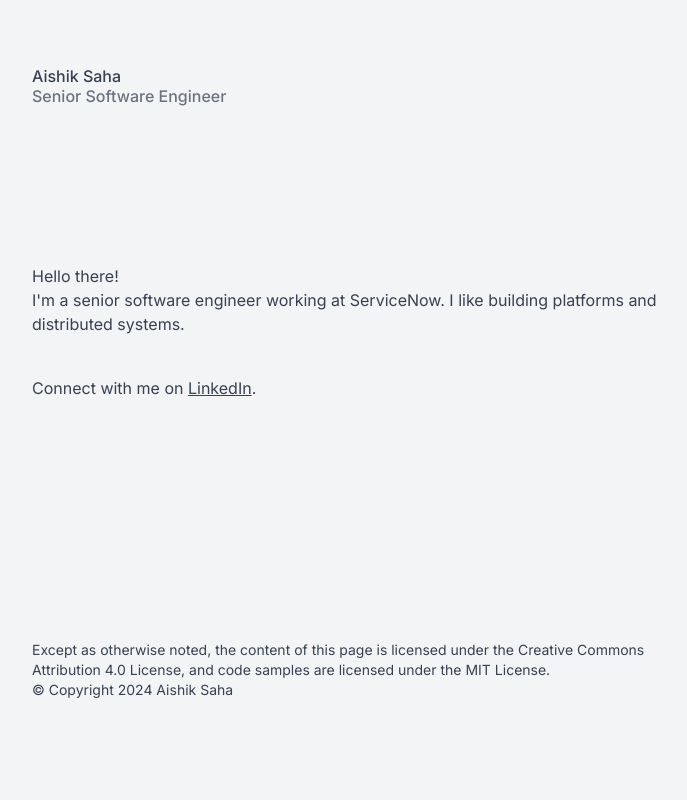
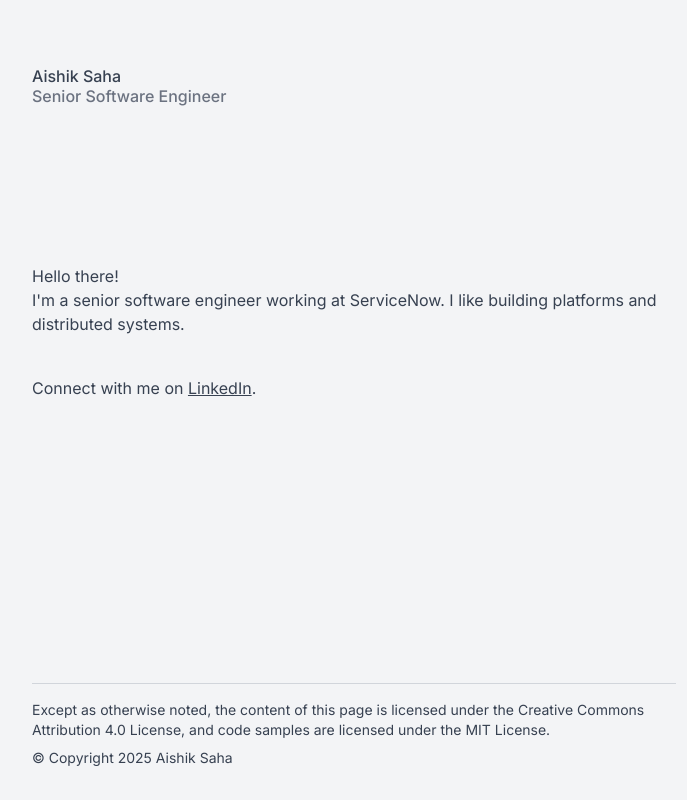
Before and after one commit to thecodeboy/aishik.dev, a Next.js app: page / in a window 1280 px wide. Shown: the whole page, without its empty margins (286-973 px from the left). Built offline with nearby package versions, Linux system fonts and the light colour scheme.

Commit message:
Updated footer

```diff
--- a/src/app/layout.tsx
+++ b/src/app/layout.tsx
@@ -23,18 +23,21 @@ export default function RootLayout({
 }) {
   return (
     <html lang="en" className={`${inter.variable}`}>
-      <body className='bg-gray-100 text-gray-700 antialiased mx-auto mt-16 mb-8 max-w-[692px] px-6'>
+      <body className='bg-gray-100 text-gray-700 antialiased flex flex-col min-h-screen mx-auto max-w-[692px] px-6'>
+        <div className="pt-16 pb-8 flex-grow flex flex-col">
           <header className="flex flex-col items-start">
             <Link className="text-medium inline-block font-medium no-underline" href="/">Aishik Saha</Link>
             <span className="text-medium font-medium leading-none text-gray-500">Senior Software Engineer</span>
           </header>
-        {children}
-        <footer className="mt-60 text-sm">
+          <main className="flex-grow">{children}</main>
+          <footer className="mt-8 text-sm border-t border-gray-300">
+            <div className='mt-4'>
             Except as otherwise noted, the content of this page is licensed under the Creative Commons Attribution 4.0 License,
             and code samples are licensed under the MIT License.
-          <br />
-          © Copyright 2024 Aishik Saha
+            <div className='mt-2'>© Copyright 2025 Aishik Saha</div>
+            </div>
           </footer>
+        </div>
         <Analytics />
         <SpeedInsights />
       </body>
--- a/src/app/page.tsx
+++ b/src/app/page.tsx
@@ -1,6 +1,6 @@
 export default function Home() {
   return (
-    <main>
+    <>
       <div className="mt-40">
         <h1>Hello there!</h1>
         I&apos;m a senior software engineer working at ServiceNow. I like building platforms and distributed systems.
@@ -8,6 +8,6 @@ export default function Home() {
       <div className="mt-10">
         Connect with me on <a className="underline" href="https://www.linkedin.com/in/thecodeboy">LinkedIn</a>.
       </div>
-    </main>
+    </>
   )
 }
```
Lines whose indentation alone changed are shown as unchanged.
